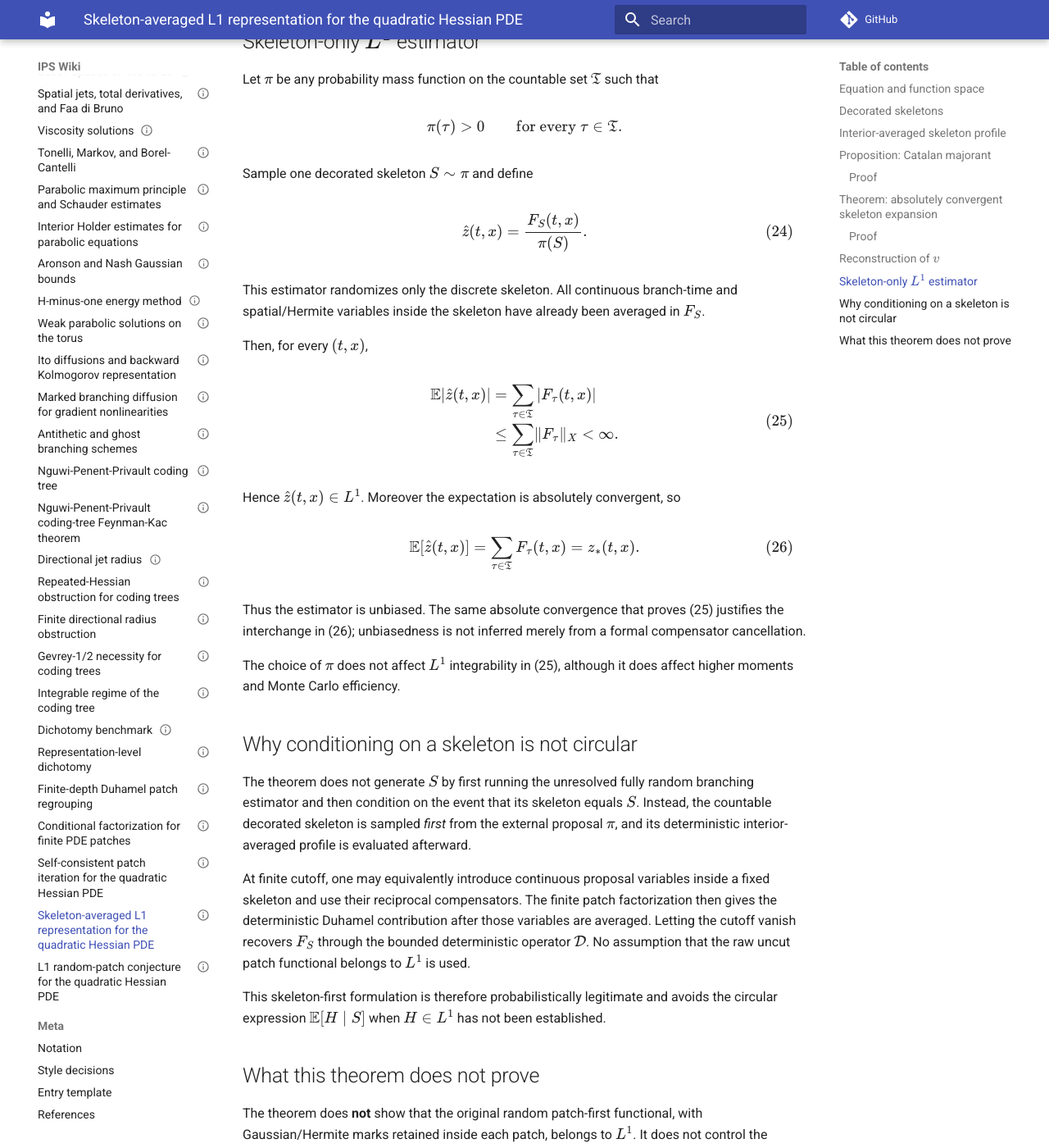
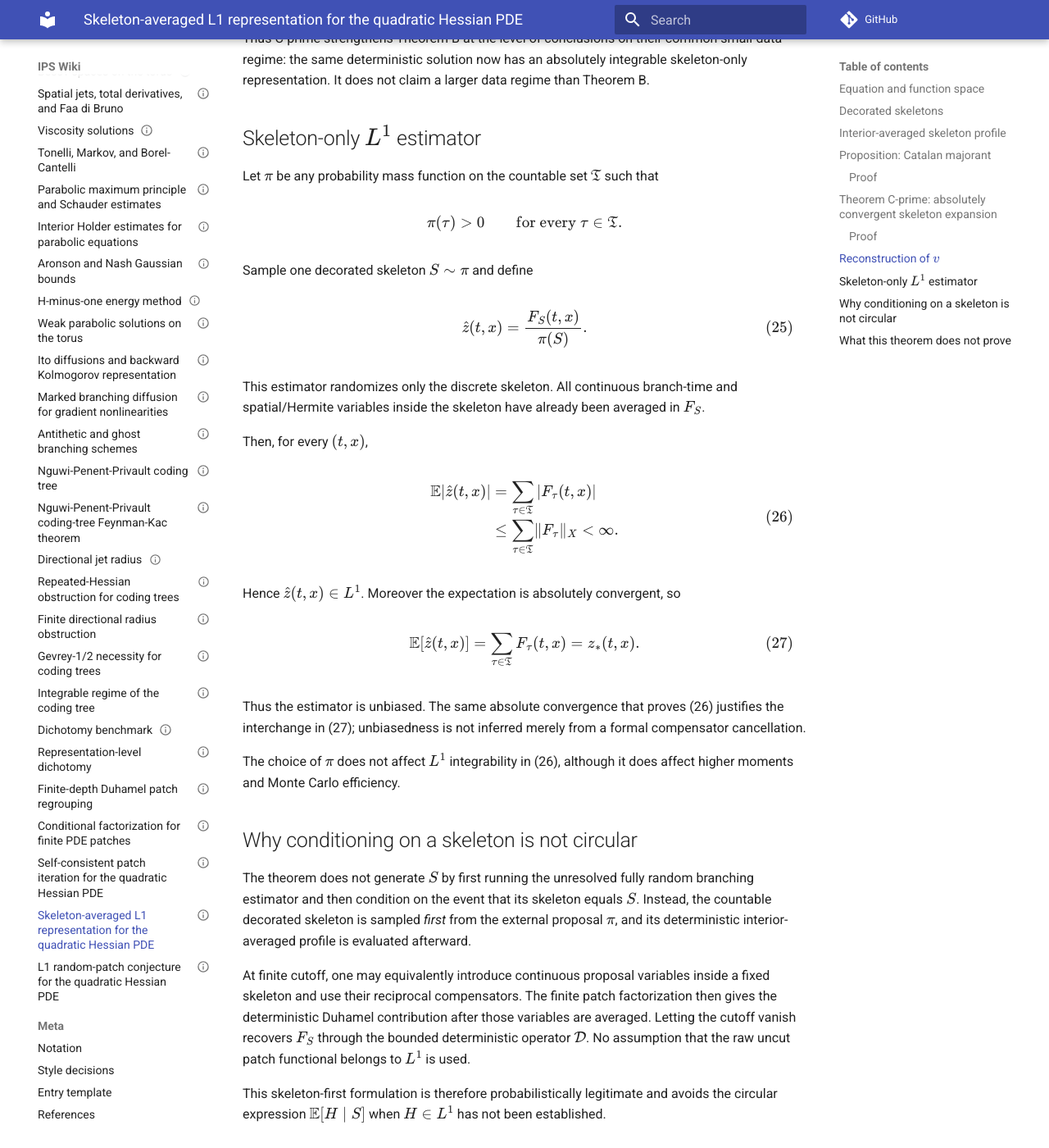
Before and after one commit to maciejgluchowski86-beep/ips-wiki, an MkDocs documentation site: the page built from docs/entries/skeleton-averaged-l1-representation-for-quadratic-hessian-pde.md, in a window 1280 px wide and 1400 px high, scrolled down 5898 px. Shown: the whole window at 82% size. Built offline with MkDocs 1.6.1 and Material for MkDocs 9.7.7, drawn with Linux system fonts in a browser that asks for light colours; comment, search, counter and statistics services are not loaded; some of the changed text lies outside the part shown.

Commit message:
Tighten C-prime fixed-point statement

```diff
--- a/docs/entries/skeleton-averaged-l1-representation-for-quadratic-hessian-pde.md
+++ b/docs/entries/skeleton-averaged-l1-representation-for-quadratic-hessian-pde.md
@@ -235,7 +235,7 @@ $$
 
 Summing over the \(C_n\) trees of size \(n\) gives (14). The Catalan generating series has radius \(1/4\), proving (13) under (12). Equation (15) follows from (7).
 
-## Theorem: absolutely convergent skeleton expansion
+## Theorem C-prime: absolutely convergent skeleton expansion
 
 Assume (12). Then
 
@@ -365,7 +374,7 @@ $$
 \widehat z(t,x)
 =
 \frac{F_S(t,x)}{\pi(S)}.
-\tag{24}
+\tag{25}
 $$
 
 This estimator randomizes only the discrete skeleton. All continuous branch-time and spatial/Hermite variables inside the skeleton have already been averaged in \(F_S\).
@@ -383,7 +392,7 @@ $$
 \lVert F_\tau\rVert_X
 <\infty.
 \end{aligned}
-\tag{25}
+\tag{26}
 $$
 
 Hence \(\widehat z(t,x)\in L^1\). Moreover the expectation is absolutely convergent, so
@@ -395,12 +404,12 @@ $$
 F_\tau(t,x)
 =
 z_*(t,x).
-\tag{26}
+\tag{27}
 $$
 
-Thus the estimator is unbiased. The same absolute convergence that proves (25) justifies the interchange in (26); unbiasedness is not inferred merely from a formal compensator cancellation.
+Thus the estimator is unbiased. The same absolute convergence that proves (26) justifies the interchange in (27); unbiasedness is not inferred merely from a formal compensator cancellation.
 
-The choice of \(\pi\) does not affect \(L^1\) integrability in (25), although it does affect higher moments and Monte Carlo efficiency.
+The choice of \(\pi\) does not affect \(L^1\) integrability in (26), although it does affect higher moments and Monte Carlo efficiency.
 
 ## Why conditioning on a skeleton is not circular
 
```
Also changed, not shown: other parts of docs/entries/skeleton-averaged-l1-representation-for-quadratic-hessian-pde.md (+15 -6 lines).
